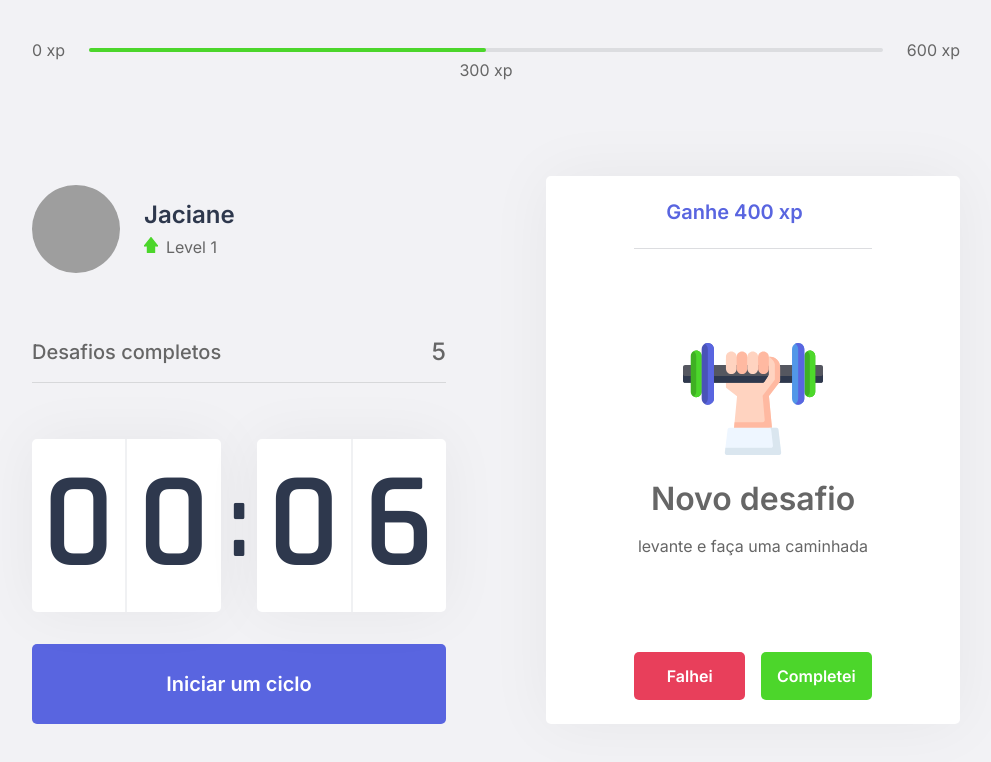
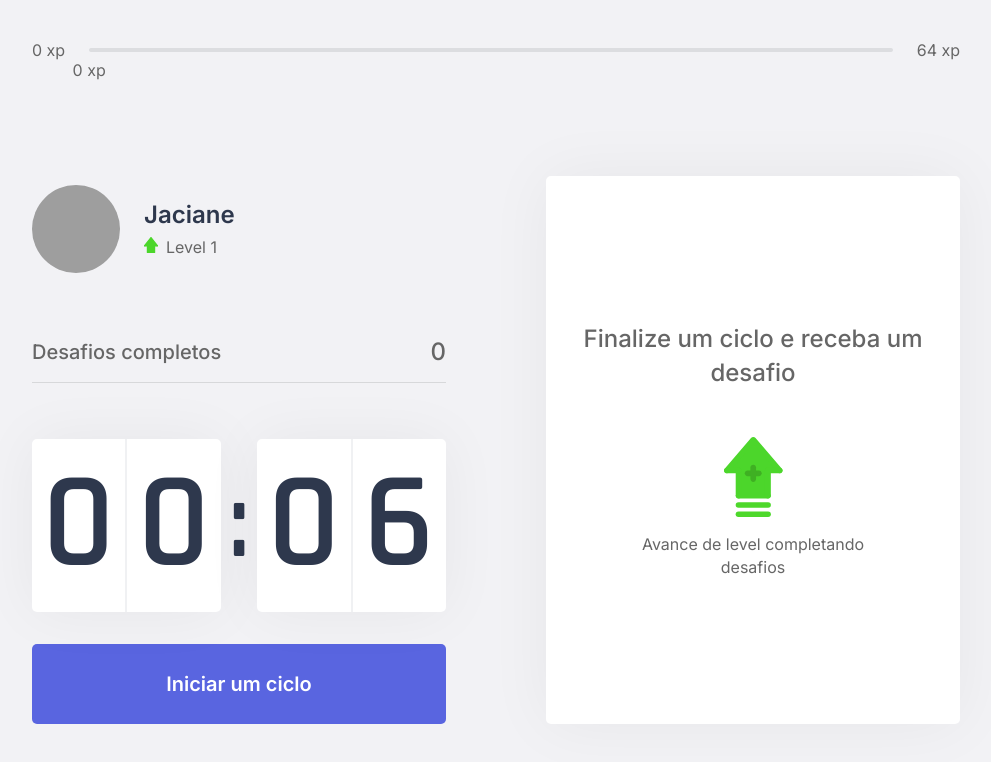
Before and after one commit to jacianeoc/nlw4, a Next.js app: page / in a window 1280 px wide. Shown: the top 762 px of the page, without its empty margins (144-1135 px from the left). Built offline with nearby package versions, Linux system fonts and the light colour scheme; grey boxes are pictures that could not be loaded.

Commit message:
challenge context

```diff
--- /dev/null
+++ b/challenge.json
@@ -0,0 +1,62 @@
+[
+  {
+    "type": "body",
+    "description": "Estique um de seus braços com a palma da mão virada para frente e puxe os dedos para cima por 10 segundos por mão.",
+    "amount": 80
+  },
+  {
+    "type": "body",
+    "description": "Estique seu braço contra o peito e puxe-o utilizando o outro braço por 10 segundos por braço.",
+    "amount": 60
+  },
+  {
+    "type": "body",
+    "description": "Puxe seu pescoço com a ajuda da mão para a direita e para a esquerda, permanecendo na posição por alguns segundos.",
+    "amount": 70
+  },
+  {
+    "type": "body",
+    "description": "Com as duas mãos na parte de trás da cabeça, leve-a para baixo, alongando a parte de trás da região.",
+    "amount": 60
+  },
+  {
+    "type": "body",
+    "description": "Cruze as pernas e desça com as mãos esticadas em direção ao chão. Repita o movimento com a outra perna na frente.",
+    "amount": 100
+  },
+  {
+    "type": "body",
+    "description": "Sentado, abra as pernas e tente encostar as palmas das mãos no chão, repita 3 vezes por 5 segundos.",
+    "amount": 80
+  },
+  {
+    "type": "body",
+    "description": "Puxe o joelho de encontro ao peito e segure, troque de perna após 10 segundos.",
+    "amount": 50
+  },
+  {
+    "type": "body",
+    "description": "Sentado, cruze uma perna e incline seu tronco à frente, troque de perna após 10 segundos.",
+    "amount": 80
+  },
+  {
+    "type": "eye",
+    "description": "Sentado, feche os olhos e cubra-os com as palmas da mão durante 2 minutos, depois abra normalmente.",
+    "amount": 90
+  },
+  {
+    "type": "eye",
+    "description": "Em algum ambiente aberto, olhe o mais longe que puder em quatro direções por 3s, mexa apenas os olhos. Repita 3 vezes.",
+    "amount": 140
+  },
+  {
+    "type": "eye",
+    "description": "Usando os polegares, massage a área abaixo das sobrancelhas em movimentos circulares por 15 segundos.",
+    "amount": 70
+  },
+  {
+    "type": "body",
+    "description": "Em pé, gire a cintura o máximo que puder para a esquerda, segure por cinco segundos. Repita para a direita.",
+    "amount": 90
+  }
+]
--- a/src/components/ChallengeBox.tsx
+++ b/src/components/ChallengeBox.tsx
@@ -1,19 +1,26 @@
 import styles from '../styles/components/ChallengeBox.module.css';
+import{ChallengesContext} from '../contexts/ChallengeContext';
+import { useContext } from 'react';
+
 export function ChallengeBox() {
-  const hasActiveChallenge= true;
+
+  const {activeChallenge, resetChallenge} = useContext(ChallengesContext);
+
+
   return (
     <div className= {styles.ChallengeBoxContainer}>
-      {hasActiveChallenge? (
+      {activeChallenge? (
         <div className= {styles.ChallengeActive}>
-          <header>Ganhe 400 xp</header>
+          <header>Ganhe {activeChallenge.amount} xp</header>
           <main>
-            <img src="icons/body.svg" alt=""/>
+            <img src={`icons/${activeChallenge.type}.svg`} alt=""/>
             <strong>Novo desafio</strong>
-            <p>levante e faça uma caminhada</p>
+            <p>{activeChallenge.description}</p>
           </main>
           <footer>
             <button type='button'
               className={styles.challengeFailedButton}
+              onClick={resetChallenge}
             >
               Falhei
               </button>
--- a/src/components/CompletedChallenges.tsx
+++ b/src/components/CompletedChallenges.tsx
@@ -1,10 +1,15 @@
+import { useContext } from 'react';
+import { ChallengesContext } from '../contexts/ChallengeContext';
 import styles from '../styles/components/CompletedChallenges.module.css';
+
 export function CompletedChallenges(){
+  const {challengesCompleted} = useContext(ChallengesContext);
+
   return(
     <div className={styles.CompletedChallengesContainer}>
       <span>Desafios completos
       </span>
-      <span>5</span>
+      <span>{challengesCompleted}</span>
     </div>
   );
 }
--- a/src/components/Countdown.tsx
+++ b/src/components/Countdown.tsx
@@ -1,10 +1,12 @@
-import { useState, useEffect } from 'react';
+import { useState, useEffect, useContext } from 'react';
 import styles from '../styles/components/Countdown.module.css';
+import{ChallengesContext} from '../contexts/ChallengeContext';
 
 //é uma variavel global, para saber qual é o formato
 let countdownTimeout:NodeJS.Timeout;
 
 export function Countdown() {
+  const {startNewChallenge} = useContext(ChallengesContext);
 
   const [time, setTime] = useState(0.1*60);
   const [isActive, setIsActive] = useState(false);
@@ -38,6 +40,7 @@
     } else if(isActive && time === 0) {
       setHasFinished(true)
       setIsActive(false);
+      startNewChallenge();
 
     }
   }, [isActive, time])
--- a/src/components/ExperienceBar.tsx
+++ b/src/components/ExperienceBar.tsx
@@ -1,13 +1,21 @@
+import { useContext } from 'react';
+import{ChallengesContext} from '../contexts/ChallengeContext';
 import styles from '../styles/components/ExperienceBar.module.css';
 function ExperienceBar() {
+  const { currentExperience, experienceToNextLevel } = useContext(ChallengesContext);
+
+  const percentToNextLevel=Math.round(currentExperience*100)/experienceToNextLevel;
+
   return(
     <header className={styles.experienceBar}>
       <span>0 xp</span>
       <div >
-        <div style={{width: '50%'}}></div>
-        <span className={styles.currentExperience} style= {{left: '50%'}}> 300 xp</span>
+        <div style={{width: `${percentToNextLevel}%`}}></div>
+        <span className={styles.currentExperience} style= {{left: `${percentToNextLevel}%`}}>
+          {currentExperience} xp
+        </span>
       </div>
-      <span>600 xp</span>
+      <span>{experienceToNextLevel} xp</span>
     </header>
   );
 }
--- /dev/null
+++ b/src/contexts/ChallengeContext.tsx
@@ -0,0 +1,70 @@
+import {createContext, useState,ReactNode} from 'react';
+import challenges from '../../challenge.json';
+
+//contextos eles pegam informação de um componente para o outro
+// e por ai vai , (vai armazenar dados de todo os contextos )
+interface Challenge{
+  type:'body'| 'eye';
+  description:string;
+  amount:number;
+}
+
+interface ChallengesContextData {
+  level:number;
+  currentExperience:number;
+  challengesCompleted:number;
+  experienceToNextLevel:number;
+  activeChallenge: Challenge;
+  levelUp:()=>void;
+  startNewChallenge: ()=>void;
+  resetChallenge: ()=> void;
+
+}
+
+//fazendo a tipagem
+interface ChallengesProviderProps{
+  children:ReactNode;
+}
+
+export const ChallengesContext = createContext({} as ChallengesContextData);
+
+export function ChallengesProvider({children}:ChallengesProviderProps ) {
+  const [level, setLevel] = useState(1);
+  const [currentExperience, setCurrentExperience] = useState(0);
+  const [challengesCompleted, setChallengesCompleted] = useState(0);
+
+  const [activeChallenge, setactiveChallenge] = useState(null);
+
+  const experienceToNextLevel= Math.pow((level+1)*4, 2);
+
+  function levelUp() {
+    setLevel(level+1);
+  }
+
+  function startNewChallenge() {
+    const randowChallengeIndex= Math.floor(Math.random()*challenges.length)
+    const challenge = challenges[randowChallengeIndex];
+
+    setactiveChallenge(challenge);
+  }
+  function resetChallenge() {
+    setactiveChallenge(null);
+  }
+
+  return(
+    <ChallengesContext.Provider
+      value= {{level,
+      currentExperience,
+      challengesCompleted,
+      experienceToNextLevel,
+      activeChallenge,
+      levelUp,
+      startNewChallenge,
+      resetChallenge
+
+      }}>
+      {children}
+    </ChallengesContext.Provider>
+  );
+
+}
--- a/src/pages/_app.tsx
+++ b/src/pages/_app.tsx
@@ -1,7 +1,16 @@
 
 import '../styles/global.css';
+import {ChallengesProvider, ChallengesContext} from '../contexts/ChallengeContext'
+import { useState } from 'react';
+
 function MyApp({ Component, pageProps }) {
-  return <Component {...pageProps} />
+  return (
+      <ChallengesProvider>
+        <Component {...pageProps} />
+      </ChallengesProvider>
+
+
+  );
 }
 
 export default MyApp
```
